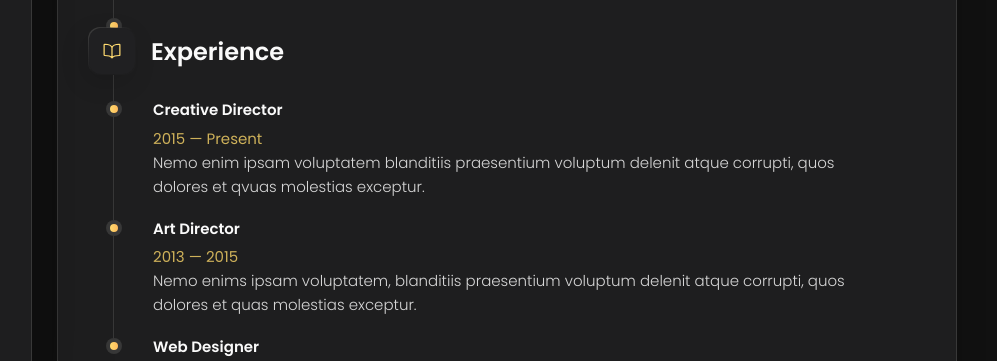
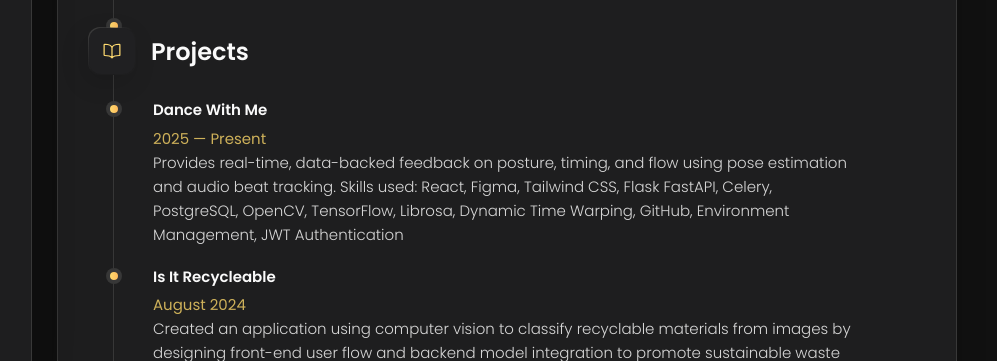
Before and after one commit to Navmi-Srithaj/Navmi-Srithaj.github.io, a plain HTML site: page index.html in a window 1280 px wide. Both pictures are taken after a click on the button "Resume". Shown: the part 434-795 px from the top of the page, 283-1280 px from the left. Drawn offline with nearby package versions, Linux system fonts and the light colour scheme.

Commit message:
resume projects upd

```diff
--- a/index.html
+++ b/index.html
@@ -568,49 +568,51 @@
               <ion-icon name="book-outline"></ion-icon>
             </div>
 
-            <h3 class="h3">Experience</h3>
+            <h3 class="h3">Projects</h3>
           </div>
 
           <ol class="timeline-list">
 
             <li class="timeline-item">
 
-              <h4 class="h4 timeline-item-title">Creative director</h4>
+              <h4 class="h4 timeline-item-title">Dance With Me</h4>
 
-              <span>2015 — Present</span>
+              <span>2025 — Present</span>
 
               <p class="timeline-text">
-                Nemo enim ipsam voluptatem blanditiis praesentium voluptum delenit atque corrupti, quos dolores et qvuas
-                molestias
-                exceptur.
+                Provides real-time, data-backed feedback on posture, timing, and flow using pose estimation and audio beat tracking.
+                Skills used: React, Figma, Tailwind CSS, Flask FastAPI, Celery, PostgreSQL, OpenCV, TensorFlow, Librosa, Dynamic Time Warping,
+                GitHub, Environment Management, JWT Authentication
+
               </p>
 
             </li>
 
             <li class="timeline-item">
 
-              <h4 class="h4 timeline-item-title">Art director</h4>
+              <h4 class="h4 timeline-item-title">Is It Recycleable</h4>
 
-              <span>2013 — 2015</span>
+              <span>August 2024</span>
 
               <p class="timeline-text">
-                Nemo enims ipsam voluptatem, blanditiis praesentium voluptum delenit atque corrupti, quos dolores et
-                quas molestias
-                exceptur.
+                Created an application using computer vision to classify recyclable materials from images by designing front-end
+                user flow and backend model integration to promote sustainable waste management. Skills used: Python, GenAI, GitHub,
+                Image Processing, and Boltz.
               </p>
 
             </li>
 
             <li class="timeline-item">
 
-              <h4 class="h4 timeline-item-title">Web designer</h4>
+              <h4 class="h4 timeline-item-title">Study Smart</h4>
 
-              <span>2010 — 2013</span>
+              <span>June 2024</span>
 
               <p class="timeline-text">
-                Nemo enims ipsam voluptatem, blanditiis praesentium voluptum delenit atque corrupti, quos dolores et
-                quas molestias
-                exceptur.
+                  Built an AI-powered study assistant that summarizes academic content and generates flashcards using LLMs.
+                  Utilized OpenAI API and Ollama local networks for fast, privacy-conscious AI interference.
+                  Skills used: Prompt Engineering, OpenAI API, Python, VS Code, GitHub.
+
               </p>
 
             </li>
```
